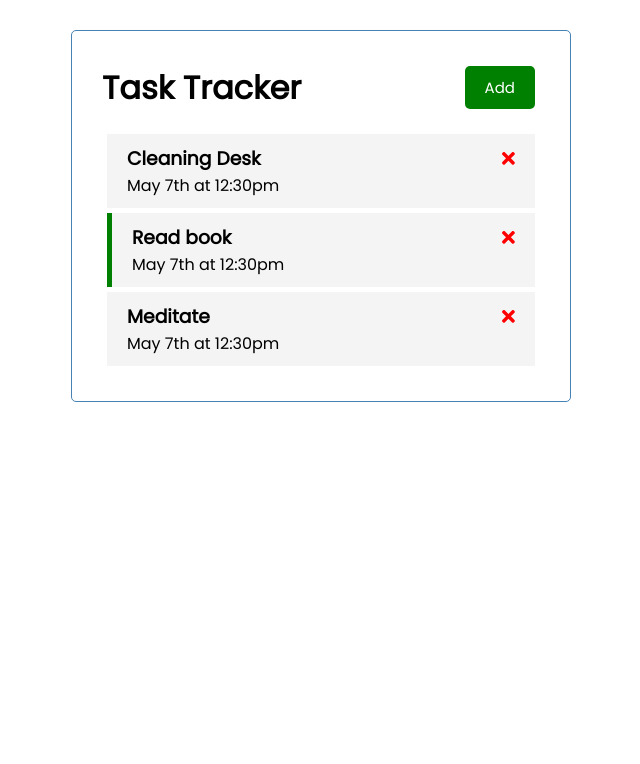
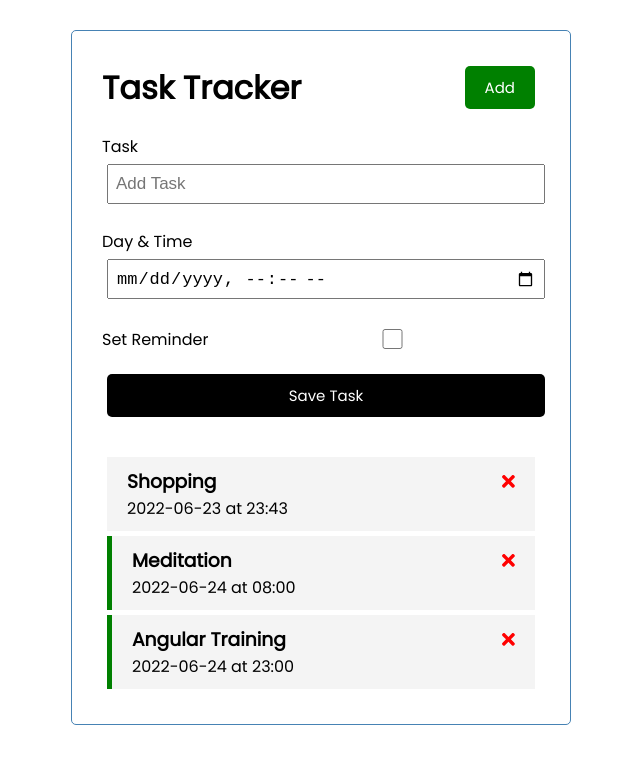
Before and after one commit to HuzefaC/task-tracker, an Angular app: page / in a window 1280 px wide. Shown: the top 764 px of the page, without its empty margins (319-959 px from the left). Built offline with nearby package versions, Linux system fonts and the light colour scheme; data requests are answered from the project's data file.

Commit message:
feat: add option to add new task

```diff
--- a/db.json
+++ b/db.json
@@ -1,22 +1,22 @@
 {
   "tasks": [
     {
-      "id": 3,
-      "text": "Cleaning Desk",
-      "day": "May 7th at 12:30pm",
-      "reminder": false
+      "text": "Shopping",
+      "day": "2022-06-23 at 23:43",
+      "reminder": false,
+      "id": 7
     },
     {
-      "id": 4,
-      "text": "Read book",
-      "day": "May 7th at 12:30pm",
-      "reminder": true
+      "text": "Meditation",
+      "day": "2022-06-24 at 08:00",
+      "reminder": true,
+      "id": 8
     },
     {
-      "id": 5,
-      "text": "Meditate",
-      "day": "May 7th at 12:30pm",
-      "reminder": false
+      "text": "Angular Training",
+      "day": "2022-06-24 at 23:00",
+      "reminder": true,
+      "id": 9
     }
   ]
 }
--- a/src/app/app.module.ts
+++ b/src/app/app.module.ts
@@ -9,6 +9,7 @@
 import { TasksComponent } from './components/tasks/tasks.component';
 import { TaskItemComponent } from './components/task-item/task-item.component';
 import { AddTaskComponent } from './components/add-task/add-task.component';
+import { FormsModule } from '@angular/forms';
 
 @NgModule({
   declarations: [
@@ -19,7 +20,7 @@
     TaskItemComponent,
     AddTaskComponent,
   ],
-  imports: [BrowserModule, FontAwesomeModule, HttpClientModule],
+  imports: [BrowserModule, FontAwesomeModule, HttpClientModule, FormsModule],
   providers: [],
   bootstrap: [AppComponent],
 })
--- a/src/app/components/add-task/add-task.component.css
+++ b/src/app/components/add-task/add-task.component.css
@@ -0,0 +1,3 @@
+.add-form {
+  margin-bottom: 40px;
+}
--- a/src/app/components/add-task/add-task.component.html
+++ b/src/app/components/add-task/add-task.component.html
@@ -1 +1,32 @@
-<p>add-task works!</p>
+<form class="add-form" (ngSubmit)="onSubmit()">
+  <div class="form-control">
+    <label for="text">Task</label>
+    <input
+      type="text"
+      name="text"
+      id="text"
+      placeholder="Add Task"
+      [(ngModel)]="text"
+    />
+  </div>
+  <div class="form-control">
+    <label for="day">Day & Time</label>
+    <input
+      type="datetime-local"
+      name="day"
+      id="day"
+      placeholder="Add Day & Time"
+      [(ngModel)]="day"
+    />
+  </div>
+  <div class="form-control form-control-check">
+    <label for="reminder">Set Reminder</label>
+    <input
+      type="checkbox"
+      name="reminder"
+      id="reminder"
+      [(ngModel)]="reminder"
+    />
+  </div>
+  <input type="submit" value="Save Task" class="btn btn-block" />
+</form>
--- a/src/app/components/add-task/add-task.component.ts
+++ b/src/app/components/add-task/add-task.component.ts
@@ -1,15 +1,42 @@
-import { Component, OnInit } from '@angular/core';
+import { Component, EventEmitter, OnInit, Output } from '@angular/core';
+import { Task } from 'src/app/Task';
 
 @Component({
   selector: 'app-add-task',
   templateUrl: './add-task.component.html',
-  styleUrls: ['./add-task.component.css']
+  styleUrls: ['./add-task.component.css'],
 })
 export class AddTaskComponent implements OnInit {
+  text: string;
+  day: string;
+  reminder: boolean = false;
+  @Output() onAddTask: EventEmitter<Task> = new EventEmitter<Task>();
 
-  constructor() { }
+  constructor() {}
 
-  ngOnInit(): void {
+  ngOnInit(): void {}
+
+  onSubmit() {
+    if (!this.text) {
+      alert('Please add a task!');
+      return;
+    }
+
+    if (!this.day) {
+      alert('Please add a date and time');
+      return;
+    }
+
+    const newTask = {
+      text: this.text,
+      day: this.day.split('T').join(' at '),
+      reminder: this.reminder,
+    };
+
+    this.onAddTask.emit(newTask);
+
+    this.text = '';
+    this.day = '';
+    this.reminder = false;
   }
-
 }
--- a/src/app/components/tasks/tasks.component.html
+++ b/src/app/components/tasks/tasks.component.html
@@ -1,3 +1,4 @@
+<app-add-task (onAddTask)="addTask($event)"></app-add-task>
 <app-task-item
   *ngFor="let task of tasks"
   [task]="task"
--- a/src/app/components/tasks/tasks.component.ts
+++ b/src/app/components/tasks/tasks.component.ts
@@ -28,4 +28,8 @@
     task.reminder = !task.reminder;
     this.taskService.toggleReminder(task).subscribe();
   }
+
+  addTask(task: Task) {
+    this.taskService.addTask(task).subscribe((task) => this.tasks.push(task));
+  }
 }
--- a/src/app/services/task.service.ts
+++ b/src/app/services/task.service.ts
@@ -30,4 +30,8 @@
     const url: string = `${this.apiUrl}/${task.id}`;
     return this.http.put<Task>(url, task, httpOptions);
   }
+
+  addTask(task: Task): Observable<Task> {
+    return this.http.post<Task>(this.apiUrl, task, httpOptions);
+  }
 }
```
